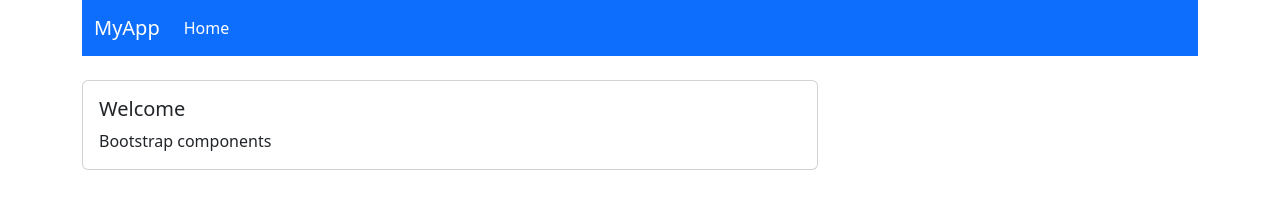
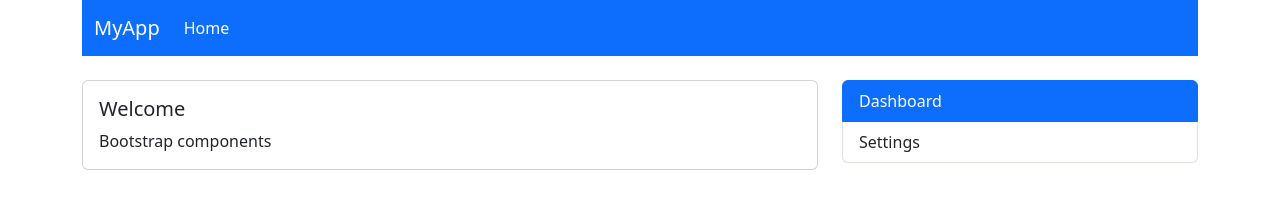
Before and after one commit to DagimDev/TutorialsHub, a plain HTML site: page Bootstrap/bootstrap-notes.html in a window 1280 px wide. Drawn offline with nearby package versions, Linux system fonts and the light colour scheme.

Commit message:
List group

```diff
--- a/Bootstrap/bootstrap-notes.html
+++ b/Bootstrap/bootstrap-notes.html
@@ -41,6 +41,17 @@
             </div>
           </div>
         </div>
+
+        <div class="col-md-4">
+          <div class="list-group mb-4">
+            <a href="#" class="list-group-item list-group-item-action active"
+              >Dashboard</a
+            >
+            <a href="#" class="list-group-item list-group-item-action"
+              >Settings</a
+            >
+          </div>
+        </div>
       </div>
     </div>
   </body>
```
